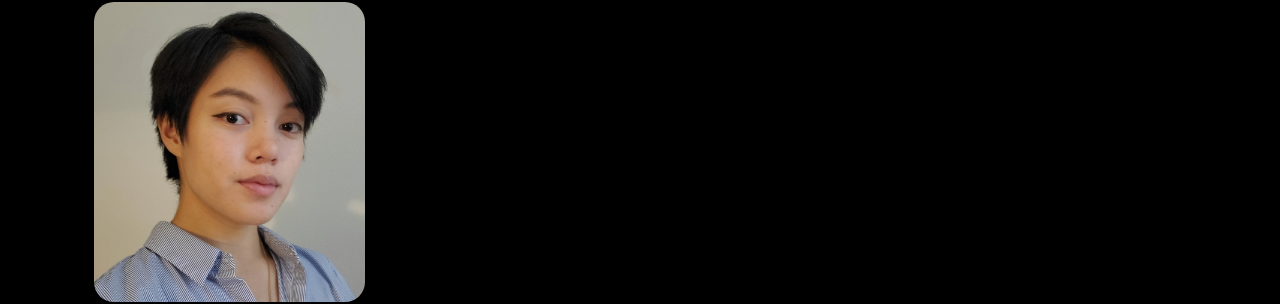
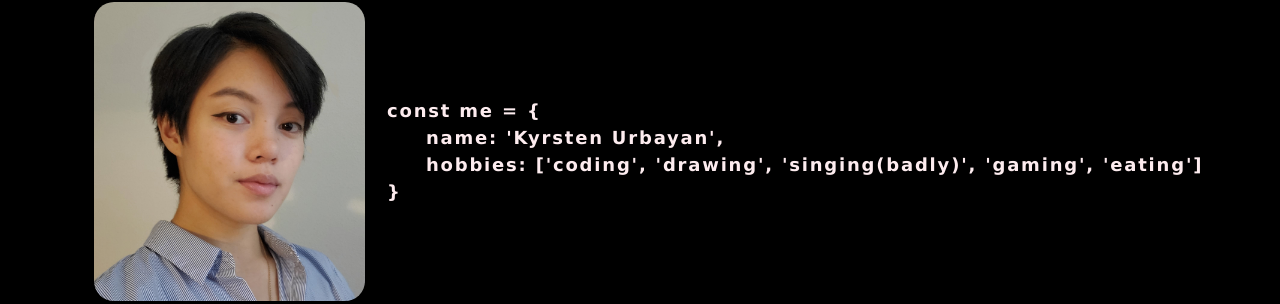
Before and after one commit to kg-phantom/kyrsten-urbayan, a React (Create React App) app: page / in a window 1280 px wide. Shown: the part 226-530 px from the top of the page. Built offline with nearby package versions, Linux system fonts and the light colour scheme.

Commit message:
formatted const me on about page

```diff
--- a/src/components/pages/About.js
+++ b/src/components/pages/About.js
@@ -5,8 +5,17 @@ function About() {
     return (
         <div name="About">
             <h2 className='py-2'>About me</h2>
-            <div className='py-2'>
+            <div className='py-2 flex-row space-between'>
                 <img className="headshot" src={headshot} alt='Kyrsten Urbayan' />
+                <div className='me-const'>
+                    const me = &#123;
+                    <div className='me-props'>
+                        name: 'Kyrsten Urbayan',
+                        <br />
+                        hobbies: ['coding', 'drawing', 'singing(badly)', 'gaming', 'eating']
+                    </div>
+                    &#125;
+                </div>
                 <p className='py-2 about-text'>
                 I am a full-stack web developer based in Southern California utilizing a background in illustration and graphic design to develop visually appealing, intuitive, and efficient web applications. I graduated from UCLA Extension's Web Development Boot Camp, earning a certificate in Full-Stack Web Development. I like to practice my front-end skills in HTML, CSS, JavaScript, Bootstrap, jQuery, and React. However, I have the most fun building robust back-ends with Node, Express, MySQL, MongoDB, Apollo, and GraphQL!
                 <br />
--- a/src/index.css
+++ b/src/index.css
@@ -88,6 +88,15 @@ p {
   font-size: 1.1rem;
   font-weight: lighter;
   margin-top: 0;
+}
+
+.me-const {
+  margin: auto;
+}
+
+.me-props {
+  position: relative;
+  left: 5%;
 }
 
 .about-text {
```
